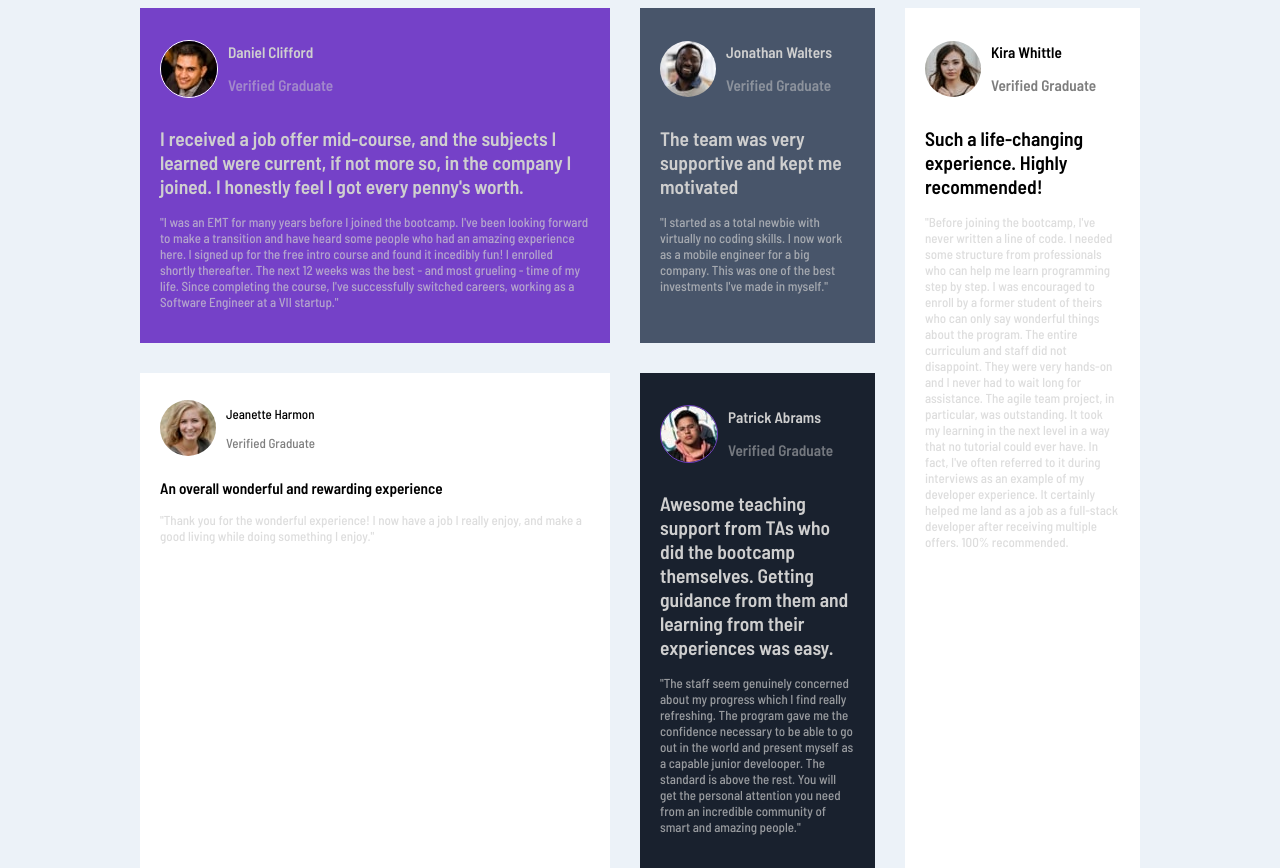
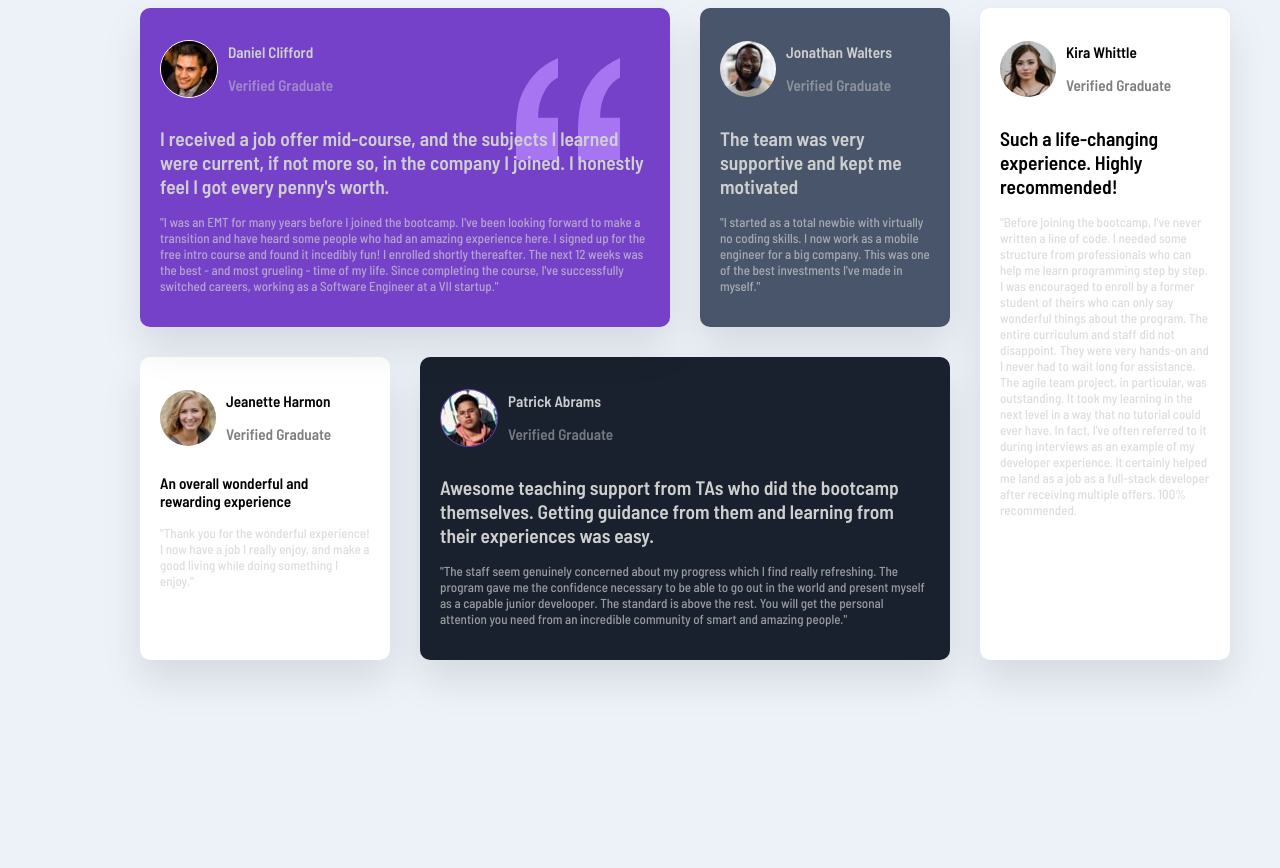
Before and after one commit to Doubting-Thomas/grid-test, a plain HTML site: page index.html in a window 1280 px wide. After the commit the page ends 800 px from the top, so only its background shows below. Drawn offline with Linux system fonts and the light colour scheme.

Commit message:
added grid layout

```diff
--- a/index.html
+++ b/index.html
@@ -20,6 +20,7 @@
         <div class="grid-item-1">
           <div class="grid-section">
             <div class="img-box">
+              <img src="images/bg-pattern-quotation.svg" alt="quote icon" class="quote-icon">
               <img
                 src="images/image-daniel.jpg"
                 alt="Customer-1"
@@ -111,7 +112,7 @@
                 class="customer-img"
               />
               <div class="customer-box">
-                <p class="customer-name bold-style-name">Jeanette Harmon</p>
+                <h3 class="customer-name bold-style-name">Jeanette Harmon</p>
                 <p class="customer-status">Verified Graduate</p>
               </div>
             </div>
--- a/style.css
+++ b/style.css
@@ -26,6 +26,8 @@ section {
 .heading-main {
   font-weight: 600;
   color: var(--text-color-light-1);
+  z-index: 10;
+  position: relative;
 }
 
 .heading-main-white-grid {
@@ -39,18 +41,27 @@ section {
 
 .grid-testimonial {
   display: grid;
-  grid-template-columns: 2fr 1fr 1fr;
+  grid-template-columns: repeat(4, minmax(25rem, 1fr));
   gap: 3rem;
-  height: 1rem;
 }
 
 .grid-section {
   padding: 2rem;
 }
 
+.grid-item-1 {
+  grid-row: 1 / 2;
+  grid-column: 1 / span 2;
+  position: relative;
+}
+
 .grid-item-3 {
-  grid-column: 3 / 4;
   grid-row: 1 / span 2;
+}
+
+.grid-item-5 {
+  grid-row: 2 / 3;
+  grid-column: 2 / span 2;
 }
 
 .img-box {
@@ -76,7 +87,7 @@ section {
 }
 
 .bold-style-name {
-  color: black;
+  color: #000;
 }
 
 .customer-status {
@@ -85,6 +96,17 @@ section {
 
 .text-main {
   opacity: 70%;
+}
+
+.grid-testimonial > * {
+  border-radius: 1rem;
+  box-shadow: 0 2rem 4rem rgba(0, 0, 0, 0.1);
+}
+
+.quote-icon {
+  position: absolute;
+  top: 5rem;
+  right: 5rem;
 }
 
 .grid-item-1 {
```
